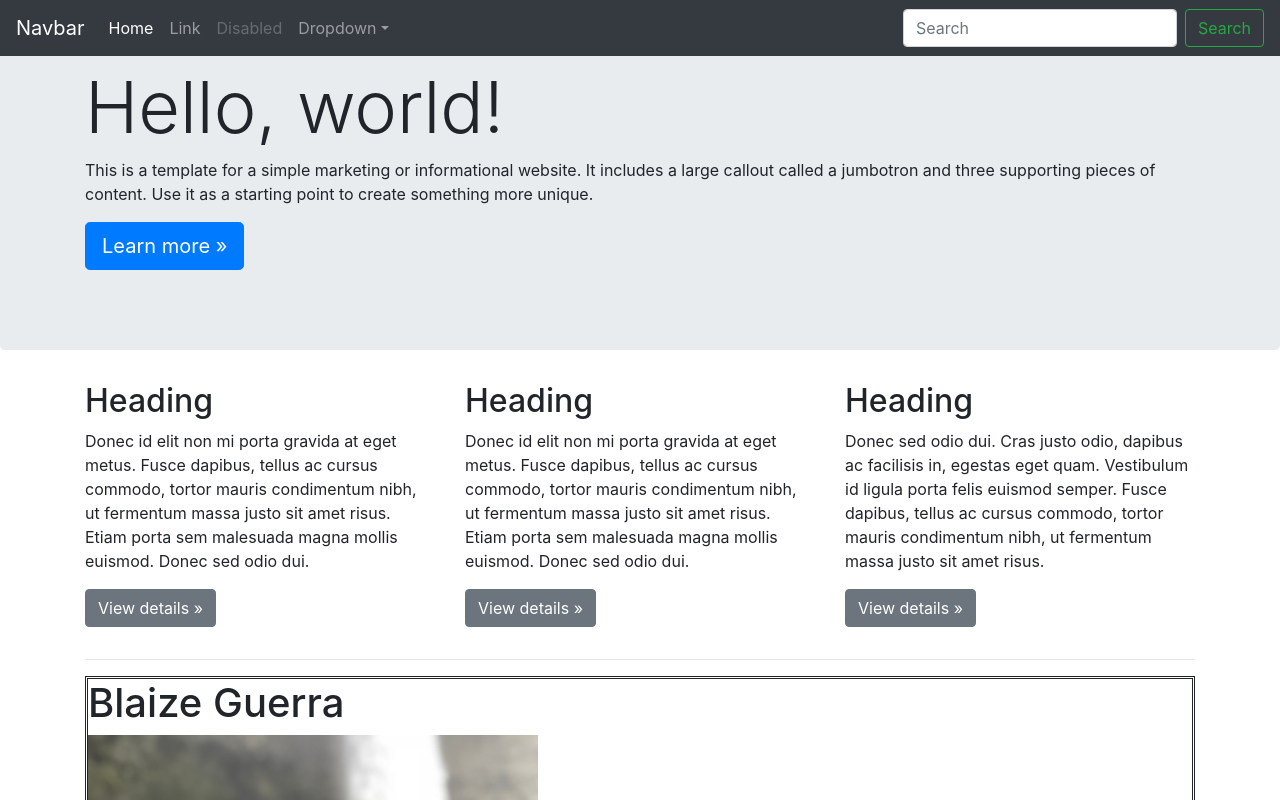
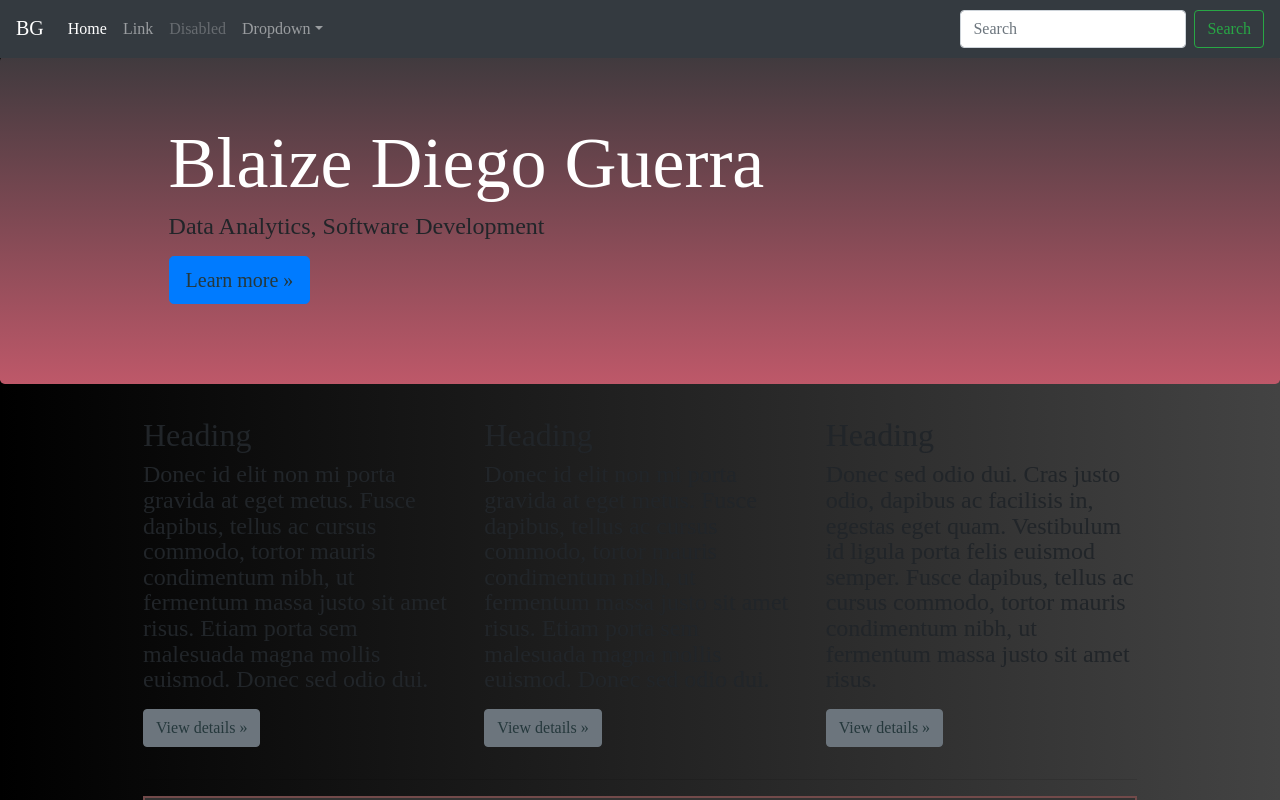
Before and after one commit to guerrabl/guerrabl.github.io, a plain HTML site: page index.html in a window 1280 px wide. Shown: the top 800 px of the page. Drawn offline with nearby package versions, Linux system fonts and the light colour scheme.

Commit message:
Added minor customizations
Name, description, changed background color

```diff
--- a/css/style.css
+++ b/css/style.css
@@ -1,7 +1,8 @@
 
 body
 {
-    background-image: linear-gradient(to right,#274046,#E6DADA,#274046);
+    padding-top: 3.5rem;
+    background-image: linear-gradient(to right,#000000,#434343);
     font-family: 'Grenze', serif;
     font-size: 16px;
     font-weight:lighter;
@@ -47,7 +48,8 @@ p{
     font-size: 18pt;
 }
 h1{
-    font-size: 50pt;
+    font-size: 30pt;
+    color: white;
 }
 a:link{
     color: #25383C;
@@ -64,3 +66,6 @@ a:active{
 footer{
     text-align: center
 }
+.jumbotron{
+    background-image: linear-gradient(#403A3E,#BE5869)
+}
--- a/index.html
+++ b/index.html
@@ -6,18 +6,18 @@
     <meta name="description" content="">
     <meta name="author" content="">
 
-    <title>FIX ME</title>
+    <title>Blaize Guerra</title>
 
     <!-- Bootstrap core CSS -->
     <link rel="stylesheet" href="https://stackpath.bootstrapcdn.com/bootstrap/4.1.3/css/bootstrap.min.css" integrity="sha384-MCw98/SFnGE8fJT3GXwEOngsV7Zt27NXFoaoApmYm81iuXoPkFOJwJ8ERdknLPMO" crossorigin="anonymous">
     <!-- Custom styles for this template -->
-    <link href="FIXME.css" rel="stylesheet">
+    <link href="css/style.css" rel="stylesheet">
   </head>
 
   <body>
 
     <nav class="navbar navbar-expand-md navbar-dark fixed-top bg-dark">
-      <a class="navbar-brand" href="#">Navbar</a>
+      <a class="navbar-brand" href="#">BG</a>
       <button class="navbar-toggler" type="button" data-toggle="collapse" data-target="#navbarsExampleDefault" aria-controls="navbarsExampleDefault" aria-expanded="false" aria-label="Toggle navigation">
         <span class="navbar-toggler-icon"></span>
       </button>
@@ -54,8 +54,8 @@
       <!-- Main jumbotron for a primary marketing message or call to action -->
       <div class="jumbotron">
         <div class="container">
-          <h1 class="display-3">Hello, world!</h1>
-          <p>This is a template for a simple marketing or informational website. It includes a large callout called a jumbotron and three supporting pieces of content. Use it as a starting point to create something more unique.</p>
+		  <h1 class="display-3">Blaize Diego Guerra</h1>
+          <p>Data Analytics, Software Development</p>
           <p><a class="btn btn-primary btn-lg" href="#" role="button">Learn more &raquo;</a></p>
         </div>
       </div>
```
